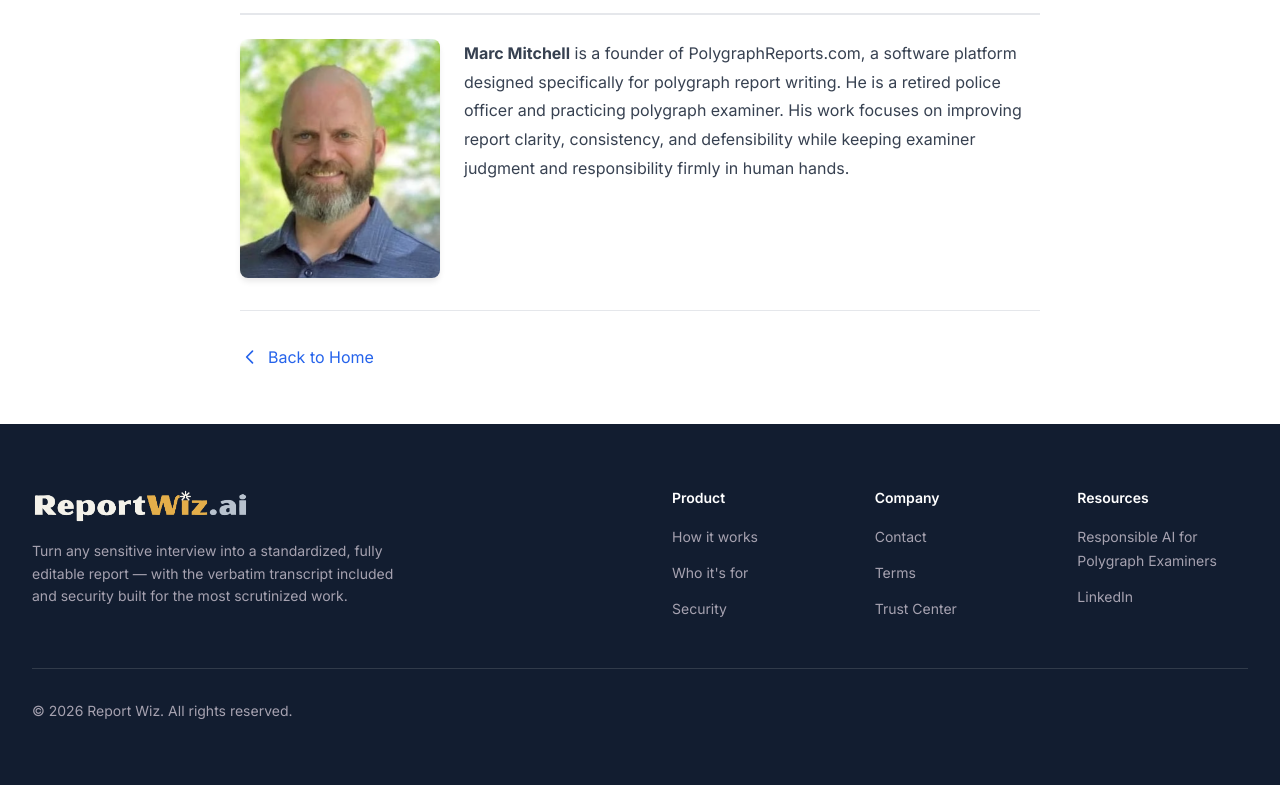
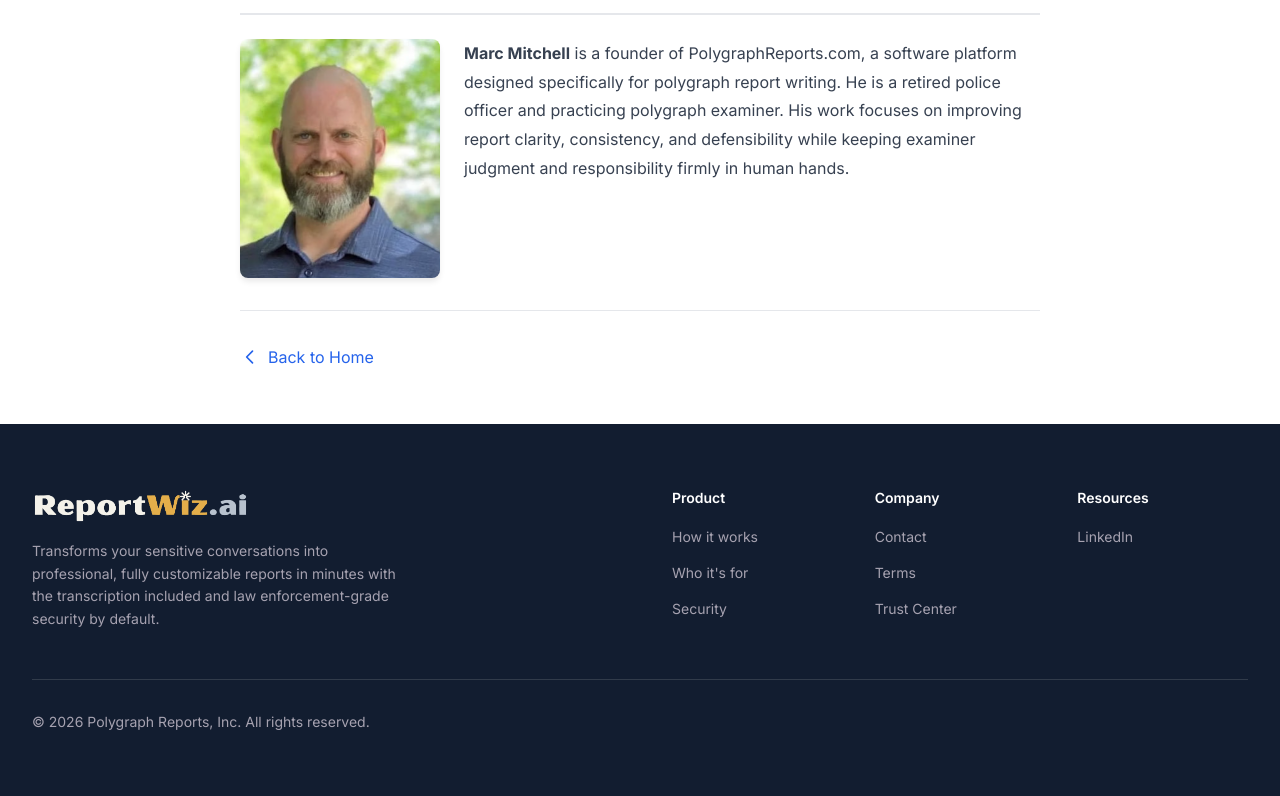
Before and after one commit to PolygraphReports/report-wiz-marketing, a Next.js app: page /ai-responsible-use-polygraph in a window 1280 px wide. Shown: the part 6204-7000 px from the top of the page. Built offline with nearby package versions, Linux system fonts and the light colour scheme.

Commit message:
more messaging tweaks

```diff
--- a/app/layout.tsx
+++ b/app/layout.tsx
@@ -21,11 +21,11 @@ export const metadata: Metadata = {
     template: '%s | ReportWiz.ai',
   },
   description:
-    'ReportWiz.ai transforms interview recordings into professional, fully customizable reports in minutes — transcript included, with CJIS-compliant, enterprise-grade security for law enforcement, therapists, and consultants.',
+    'ReportWiz.ai transforms your sensitive conversations into professional, fully customizable reports (transcription included) in minutes with law enforcement-grade security by default.',
   openGraph: {
     title: 'ReportWiz.ai — Turn Sensitive Interviews Into Standardized Reports',
     description:
-      'ReportWiz.ai transforms interview recordings into professional, fully customizable reports in minutes — transcript included, with CJIS-compliant, enterprise-grade security.',
+      'ReportWiz.ai transforms your sensitive conversations into professional, fully customizable reports (transcription included) in minutes with law enforcement-grade security by default.',
     type: 'website',
     siteName: 'ReportWiz.ai',
   },
--- a/app/page.tsx
+++ b/app/page.tsx
@@ -18,10 +18,10 @@ const TRUST_CENTER_URL = 'https://trust.polygraphreports.com'
 const DEMO_URL = 'https://calendar.app.google/GsmA2seoyzP6sjsK7'
 
 const stats = [
-  { value: '80%+', label: 'Less time writing reports' },
-  { value: 'Minutes', label: 'From recording to first draft' },
-  { value: 'Transcript', label: 'Included with every report' },
-  { value: 'CJIS ready', label: 'Built for law enforcement' },
+  { value: '80%+', label: 'Less time spent writing reports or notes without losing control' },
+  { value: 'CJIS ready', label: 'Built to law enforcement standards but made available for everyone' },
+  { value: 'Private', label: 'Your data is never sold, shared, or used to train AI models' },
+  { value: 'Transcript', label: 'Every report includes the transcript by default for no extra cost' },
 ]
 
 const audiences = [
@@ -150,14 +150,13 @@ export default function Home() {
           <div className="grid items-center gap-12 lg:grid-cols-[1.05fr_1fr]">
             <div>
               <p className="text-sm font-semibold text-ploy-accent-primary">
-                Secure AI reporting for sensitive interviews
+                Secure & privacy focused AI reporting
               </p>
               <h1 className="mt-5 font-heading text-5xl font-extrabold leading-[1.02] tracking-tight text-balance text-ploy-text-primary md:text-6xl">
-                Turn sensitive interviews into standardized reports
+                Turn sensitive conversations into standardized reports
               </h1>
               <p className="mt-6 max-w-xl text-lg leading-relaxed text-ploy-text-secondary">
-                Report Wiz transforms your interview recordings into professional, fully customizable
-                reports in minutes with enterprise-grade security and the transcript included by default.
+                Report Wiz transforms your sensitive conversations into professional, fully customizable reports in minutes with the transcription included and law enforcement-grade security by default.
               </p>
               <div className="mt-8 flex flex-col gap-3 sm:flex-row sm:items-center">
                 <a
--- a/components/Footer.tsx
+++ b/components/Footer.tsx
@@ -9,8 +9,7 @@ export default function Footer() {
           <div className="max-w-sm">
             <LogoIcon className="h-9 w-auto" variant="dark" />
             <p className="mt-4 text-sm leading-relaxed text-ploy-text-inverse-secondary">
-              Turn any sensitive interview into a standardized, fully editable report — with the
-              verbatim transcript included and security built for the most scrutinized work.
+              Transforms your sensitive conversations into professional, fully customizable reports in minutes with the transcription included and law enforcement-grade security by default.
             </p>
           </div>
 
@@ -83,16 +82,8 @@ export default function Footer() {
               <h3 className="text-sm font-semibold text-ploy-text-inverse">Resources</h3>
               <ul className="mt-4 space-y-3">
                 <li>
-                  <Link
-                    href="/ai-responsible-use-polygraph"
-                    className="text-sm text-ploy-text-inverse-secondary transition-colors hover:text-ploy-text-inverse"
-                  >
-                    Responsible AI for Polygraph Examiners
-                  </Link>
-                </li>
-                <li>
                   <a
-                    href="https://www.linkedin.com/company/polygraphreports/"
+                    href="https://www.linkedin.com/company/reportwiz-ai/"
                     className="text-sm text-ploy-text-inverse-secondary transition-colors hover:text-ploy-text-inverse"
                     target="_blank"
                     rel="noopener noreferrer"
@@ -106,7 +97,7 @@ export default function Footer() {
         </div>
 
         <div className="mt-12 border-t border-ploy-border-inverse pt-8 text-sm text-ploy-text-inverse-secondary">
-          &copy; {new Date().getFullYear()} Report Wiz. All rights reserved.
+          &copy; {new Date().getFullYear()} Polygraph Reports, Inc. All rights reserved.
         </div>
       </div>
     </footer>
```
